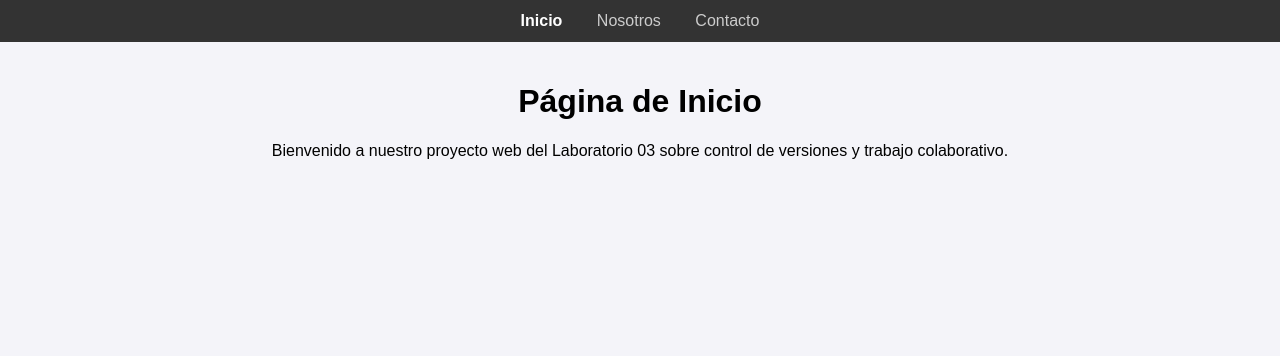
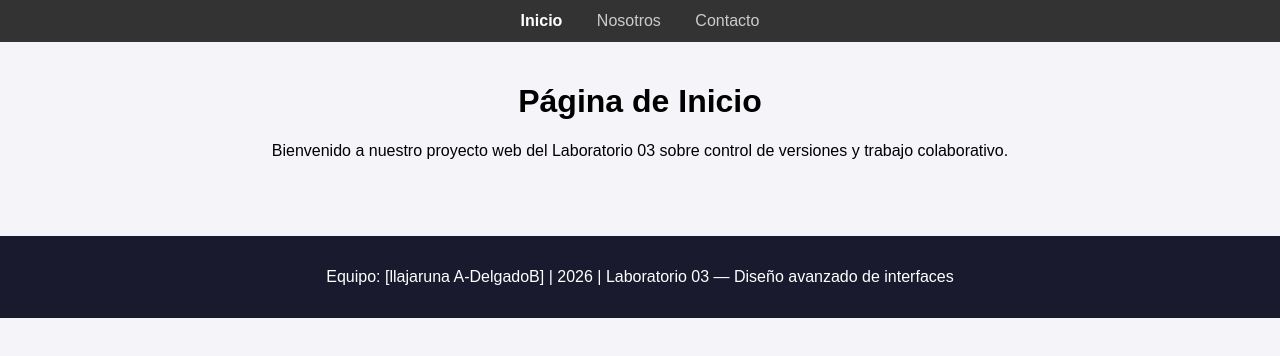
Before and after one commit to moisesllajarunasare13-gif/lab-git-sem03, a plain HTML site: page index.html in a window 1280 px wide. Drawn offline with Linux system fonts and the light colour scheme.

Commit message:
feat: agrega footer a index.html

```diff
--- a/index.html
+++ b/index.html
@@ -17,6 +17,9 @@
     <h1>Página de Inicio</h1>
     <p>Bienvenido a nuestro proyecto web del Laboratorio 03 sobre control de versiones y trabajo colaborativo.</p>
   </main>
+<footer style="background:#1a1a2e;color:white;text-align:center;padding:16px;margin-top:40px">
+<p>Equipo: [llajaruna A-DelgadoB] | 2026 | Laboratorio 03 — Diseño avanzado de interfaces</p>
+</footer>
 
 </body>
 </html>
```
